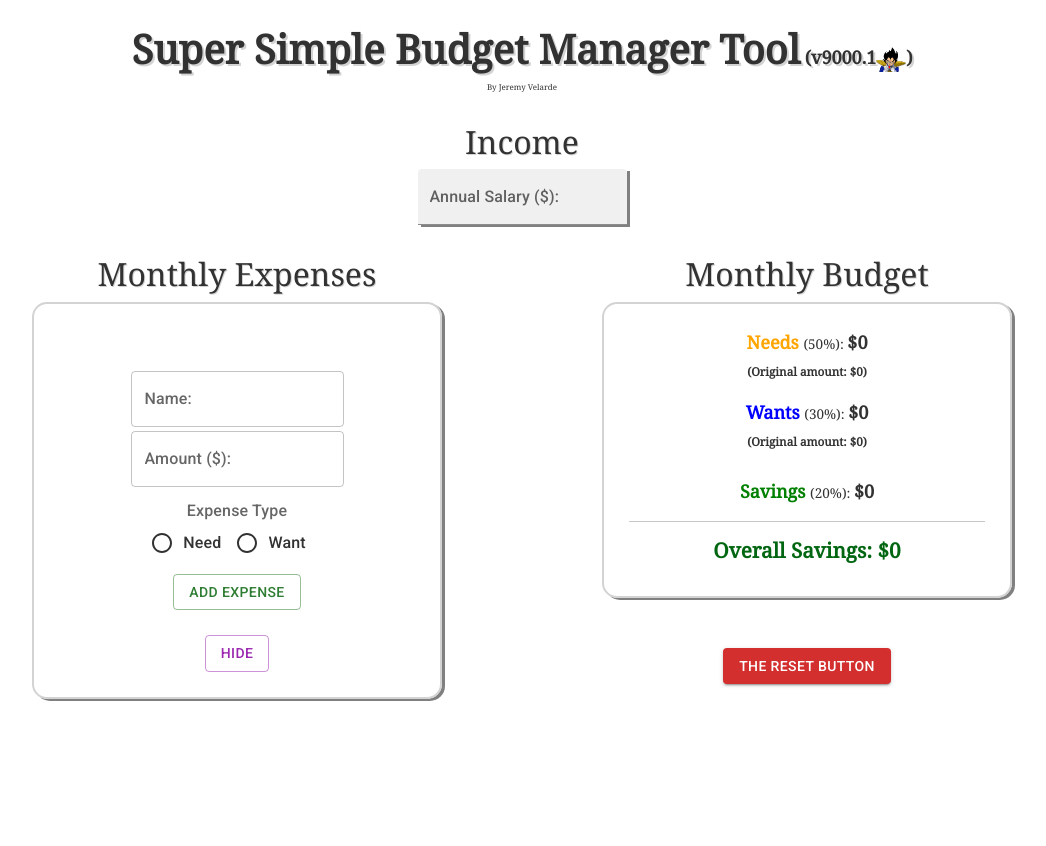
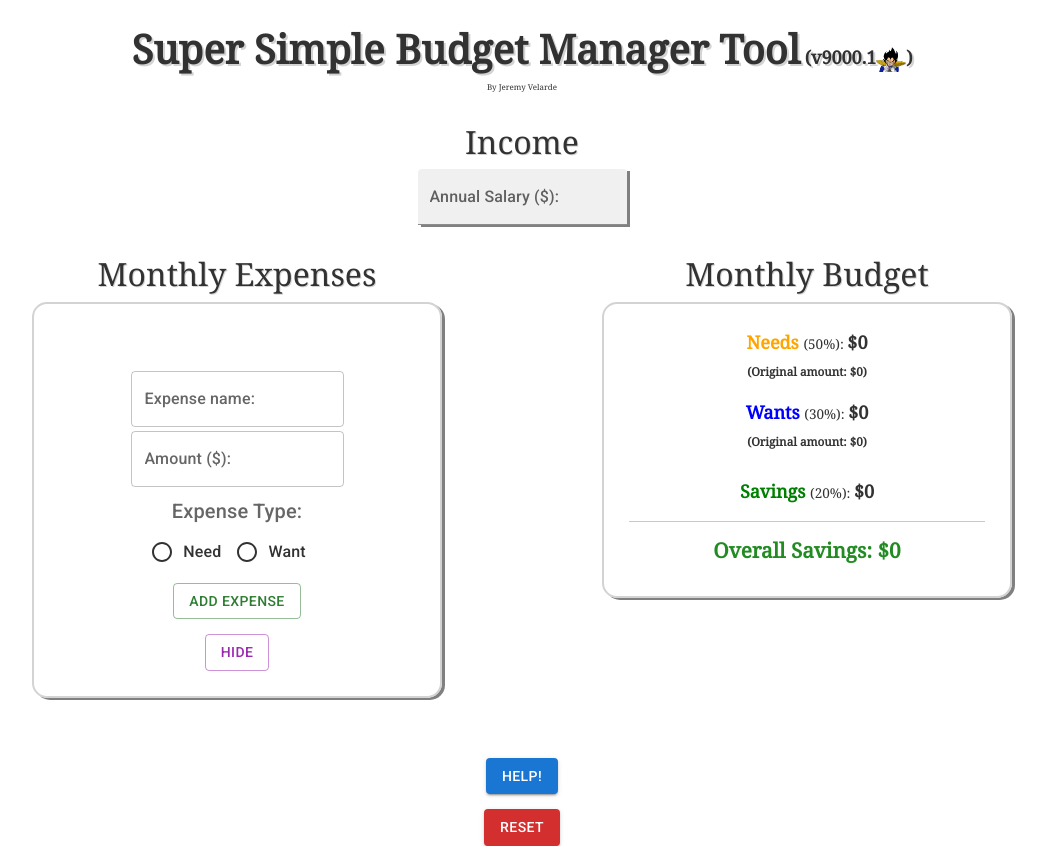
Before and after one commit to jvelarde94/budget-react-app, a React (Create React App) app: page / in a window 1280 px wide. Both pictures are taken after a click on the button "ADD EXPENSES". Shown: the whole page, without its empty margins (118-1164 px from the left). Before the commit the page ends 800 px from the top, so only its background shows below. Built offline with nearby package versions, Linux system fonts and the light colour scheme.

Commit message:
add info modal with help button to app

```diff
--- a/src/App.js
+++ b/src/App.js
@@ -1,16 +1,21 @@
 import { React, useState, useEffect } from "react";
 import "@fontsource/roboto/500.css";
+import Button from 'react-bootstrap/Button'
+import Modal from 'react-bootstrap/Modal'
+
 import Header from "./components/Header";
 import Budget from "./components/Budget";
 import Expenses from "./components/Expenses";
 import Income from "./components/Income";
 import Reset from "./components/Reset";
+import Info from "./components/Info";
 // import Leftover from "./components/Leftover";
 // import Savings from "./components/Savings";
 // import Networth from "./components/Networth";
 
 function App() {
   // Initialize each state used across the app
+  const [modalShow, setModalShow] = useState(false);
   const [needs, setNeeds] = useState("0");
   const [wants, setWants] = useState("0");
   const [savings, setSavings] = useState("0");
@@ -200,6 +205,11 @@ function App() {
     }
   };
 
+  // Information modal
+  // const [show, setShow] = useState(false);
+  // const handleClose = () => setShow(false);
+  // const handleShow = () => setShow(true);
+
   return (
     <div className="container flex-row justify-content-center">
       <Header />
@@ -221,9 +231,10 @@ function App() {
             needsOriginalVal={needsOriginalVal}
             wantsOriginalVal={wantsOriginalVal}
           />
-          <Reset onClick={clearAll} />
         </div>
       </div>
+      <Info />
+      <Reset onClick={clearAll} />
     </div>
   );
 }
--- a/src/components/Expenses.js
+++ b/src/components/Expenses.js
@@ -84,7 +84,7 @@ const Expenses = ({ expenses, onAdd, onDelete }) => {
                 id="expense-type"
                 className="expense-input-field"
                 type="text"
-                label="Name:"
+                label="Expense name:"
                 variant="outlined"
                 onChange={(e) => setExpense(e.target.value)}
               />
@@ -99,7 +99,7 @@ const Expenses = ({ expenses, onAdd, onDelete }) => {
               />
               <div className="radio-buttons-group">
                 <FormLabel id="expense-type-radio-buttons-group-label">
-                  Expense Type
+                  <h5>Expense Type:</h5>
                 </FormLabel>
                 <RadioGroup
                   className="radio-buttons"
--- /dev/null
+++ b/src/components/Info.js
@@ -0,0 +1,88 @@
+import {React, useState} from 'react'
+// import Button from 'react-bootstrap/Button'
+
+import Button from "@mui/material/Button";
+import Modal from 'react-bootstrap/Modal'
+
+const Info = () => {
+  const [show, setShow] = useState(false);
+  const handleClose = () => setShow(false);
+  const handleShow = () => setShow(true);
+
+  return (
+    <>
+    <div className="row">
+        <div className="modal-button-container d-flex justify-content-center ">
+            <Button variant="contained" onClick={handleShow}>
+                Help!
+            </Button>
+
+            <Modal show={show} onHide={handleClose}>
+            <Modal.Header closeButton>
+                <h4 className="modal-section-header">What is this?</h4>
+            </Modal.Header>
+            <Modal.Body className="modal-info">
+                <div className="main-info">
+                    <h5>This tool is based on the 50/30/20 budget rule:</h5>
+                    <ul>
+                        <li>
+                            50% of your income: needs. This portion of your budget should cover necessary costs, such as:
+                            <ul className="example-expenses">
+                                <li>Rent/Mortgage</li>
+                                <li>Car payments</li>
+                            </ul>
+                        </li>
+                        <br />
+                        <li>
+                            30% of your income: wants. Wants are the fun stuff; things you don't require, but desire. Examples include:
+                            <ul className="example-expenses">
+                                <li>Monthly subscriptions</li>
+                                <li>Meals out</li>
+                                <li>Travel</li>
+                            </ul>
+                        </li>
+                        <br />
+                        <li>
+                            20% of your income: savings. This is the amount you are aiming to save, ideally for future spending, at the least. Examples for what to save money for include:
+                            <ul className="example-expenses">
+                                <li>Emergency fund</li>
+                                <li>School</li>
+                                <li>Property purchase</li>
+                            </ul>
+                        </li>
+                    </ul>
+                </div>
+                <h4 className="modal-section-header">How do I use this?</h4>
+                <hr />
+                <ol>
+                    <li>
+                        Enter your Annual Income&nbsp;
+                        <span className="extra-info">
+                        (after-tax preferred for more accuracy - you can calculate this using&nbsp;
+                        <a href="https://smartasset.com/taxes/paycheck-calculator#kN1QYbuC7j">this tool</a>.)&nbsp;
+                        </span>
+                        This will calculate your monthly budget based on the 50/30/20 budget rule.
+                    </li>
+                    <br />
+                    <li>
+                        Add your monthly expenses and categorize each expense as a "need" or "want." This will update your monthly budget amounts accordingly.
+                    </li>
+                    <br />
+                    <li>
+                        Do as you please with this information.
+                    </li>
+                </ol>
+            </Modal.Body>
+            <Modal.Footer>
+                <Button variant="secondary" onClick={handleClose}>
+                Close
+                </Button>
+            </Modal.Footer>
+            </Modal>
+        </div>
+    </div>
+    </>
+  )
+}
+
+export default Info
--- a/src/components/Reset.js
+++ b/src/components/Reset.js
@@ -1,18 +1,32 @@
-import React from "react";
+import {React, useState} from "react";
 import Button from "@mui/material/Button";
+import Tooltip from '@mui/material/Tooltip';
 
 const Reset = ({ onClick }) => {
+  const [hover, setHover] = useState(false);
+
+  const tooltipStyle = {
+    display: hover ? "block" : "none"
+  }
+
   return (
     <div className="reset">
       {/* <img className="img" src="./rs-goblin.png"/> */}
+      <Tooltip
+        placement="top"
+        title="This will reset everything!"
+      >
         <Button
           variant="contained"
           color="error"
           className="reset-data"
           onClick={onClick}
+          onMouseOver={() => setHover(true)}
+          onMouseOut={() => setHover(false)}
         >
-        The reset button
+          Reset
         </Button>
+      </Tooltip>
     </div>
   );
 };
--- a/src/index.css
+++ b/src/index.css
@@ -74,6 +74,35 @@ code {
   display: none;
 }
 /* END CUSTOM CLASSES */
+
+/* INFO MODAL */
+.modal-button-container {
+  margin: 60px auto 0 auto;
+}
+
+.modal-section-header {
+  font-weight: 600;
+}
+
+.modal-info {
+  font-size: 15px;
+}
+
+.modal-info .main-info {
+  font-size: 15px;
+}
+
+.modal-info .extra-info {
+  font-size: 13px;
+  font-weight: 600;
+}
+
+.modal-info .main-info .example-expenses {
+  font-size: 15px;
+  /* font-style: italic; */
+  font-weight: 600;
+}
+/* END INFO MODAL */
 
 /* INCOME */
 .income-form {
@@ -154,7 +183,7 @@ input[type="number"] {
   font-weight: 600;
 }
 .budget-box .overall-savings {
-  color: rgb(0, 102, 17);
+  color: forestgreen;
   font-size: 1.15em;
   font-weight: 800;
 }
@@ -184,7 +213,7 @@ input[type="number"] {
   text-align: center;
 }
 .expenses-box .show-hide-expenses-form-button {
-  margin: 25px auto 0 auto;
+  margin: 15px auto 0 auto;
   text-align: center;
 }
 .expenses-box .expense-input-field {
@@ -312,7 +341,7 @@ input[type="number"] {
 .reset {
   /* grid-column: 1 / 4;
   grid-row: 4; */
-  margin: 50px auto 10px auto;
+  margin: 15px auto 0 auto;
   /* position: absolute; */
   /* right: 100px; */
   text-align: center;
```
Lines whose indentation alone changed are shown as unchanged.
